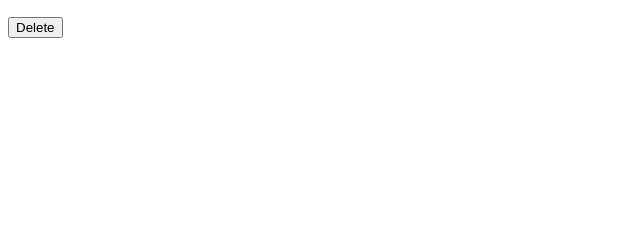
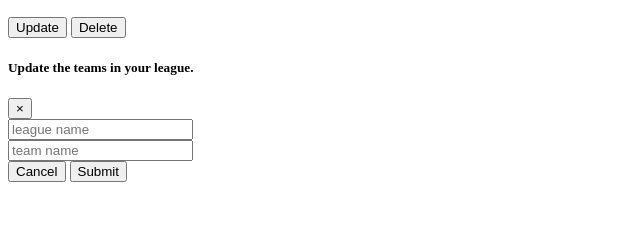
Before and after one commit to cedis81/rails-api-project-client, a Node project: template assets/scripts/templates/view-league.handlebars in a window 1280 px wide. Shown: the part 127-367 px from the top of the page, without its empty margins (0-640 px from the left). Run offline with Node 20 templates, Linux system fonts and the light colour scheme; the template is opened without the code that fills it, so the values that code supplies are empty.

Commit message:
User can update leagues now
* created modal for updating league within team view.

```diff
--- a/assets/scripts/auth/events.js
+++ b/assets/scripts/auth/events.js
@@ -41,7 +41,6 @@ const onCancel = () => {
   $('#sign-up-form').trigger('reset')
   $('#sign-in-form').trigger('reset')
   $('#change-password-form').trigger('reset')
-  $('#create-league-form').trigger('reset')
 }
 
 const addAuthHandlers = () => {
@@ -50,6 +49,7 @@ const addAuthHandlers = () => {
   $('#change-password-form').on('submit', onChangePassword)
   $('#sign-out-button').on('click', onSignOut)
   $('.modal').on('hidden.bs.modal', onCancel)
+  $('.content').on('hidden.bs.modal', onCancel)
 }
 
 module.exports = {
--- a/assets/scripts/templates/league-listing.handlebars
+++ b/assets/scripts/templates/league-listing.handlebars
@@ -3,9 +3,9 @@
 <div>
   <section data-id="{{league.id}}" class="league-list">
   <p>League Name: {{league.name}} Team Name: {{league.teams}}
-    <button class="btn btn-default view-league">View
+    <button type="button" class="btn btn-primary view-league">View
     </button>
-    <button class="btn btn-default delete-league">Delete
+    <button type="button" class="btn btn-primary delete-league">Delete
     </button>
   </p>
 </section>
--- a/assets/scripts/templates/view-league.handlebars
+++ b/assets/scripts/templates/view-league.handlebars
@@ -4,7 +4,33 @@
   <p>League ID: {{league.id}}</p>
   <p>Teams: {{league.teams}}</p>
   <p>User ID: {{league.user_id}}</p>
-  <button class="btn btn-default delete-league">Delete
+  <button type="button" class="btn btn-primary update-league" data-toggle="modal" data-target="#updateLeagueModal">Update
   </button>
+  <button type="button" class="btn btn-primary delete-league">Delete
+  </button>
+<!-- Update league modal -->
+  <div class="modal" id="updateLeagueModal" tabindex="-1" role="dialog" aria-labelledby="updateLeagueModalLabel" aria-hidden="true">
+    <div class="modal-dialog" role="document">
+      <div class="modal-content">
+        <div class="modal-header">
+          <h5 class="modal-title" id="updateLeagueModalLabel">Update the teams in your league.</h5>
+          <button type="button" class="close" data-dismiss="modal" aria-label="Close">
+            <span aria-hidden="true">&times;</span>
+          </button>
+        </div>
+        <div class="modal-body">
+          <form id="update-league-form">
+            <input name="league[name]" type="text" placeholder="league name"/>
+            <br>
+            <input name="league[teams]" type="text" placeholder="team name"/>
+            <div class="modal-footer">
+              <button type="button" class="btn btn-secondary" data-dismiss="modal">Cancel</button>
+              <input type="submit" class="btn btn-primary" />
+            </div>
+          </form>
+        </div>
+      </div>
+    </div>
+  </div>
 </section>
 </div>
```
Also changed, not shown: assets/scripts/league/api.js (+13 -0 lines), assets/scripts/league/events.js (+19 -0 lines), assets/scripts/league/ui.js (+12 -5 lines).
